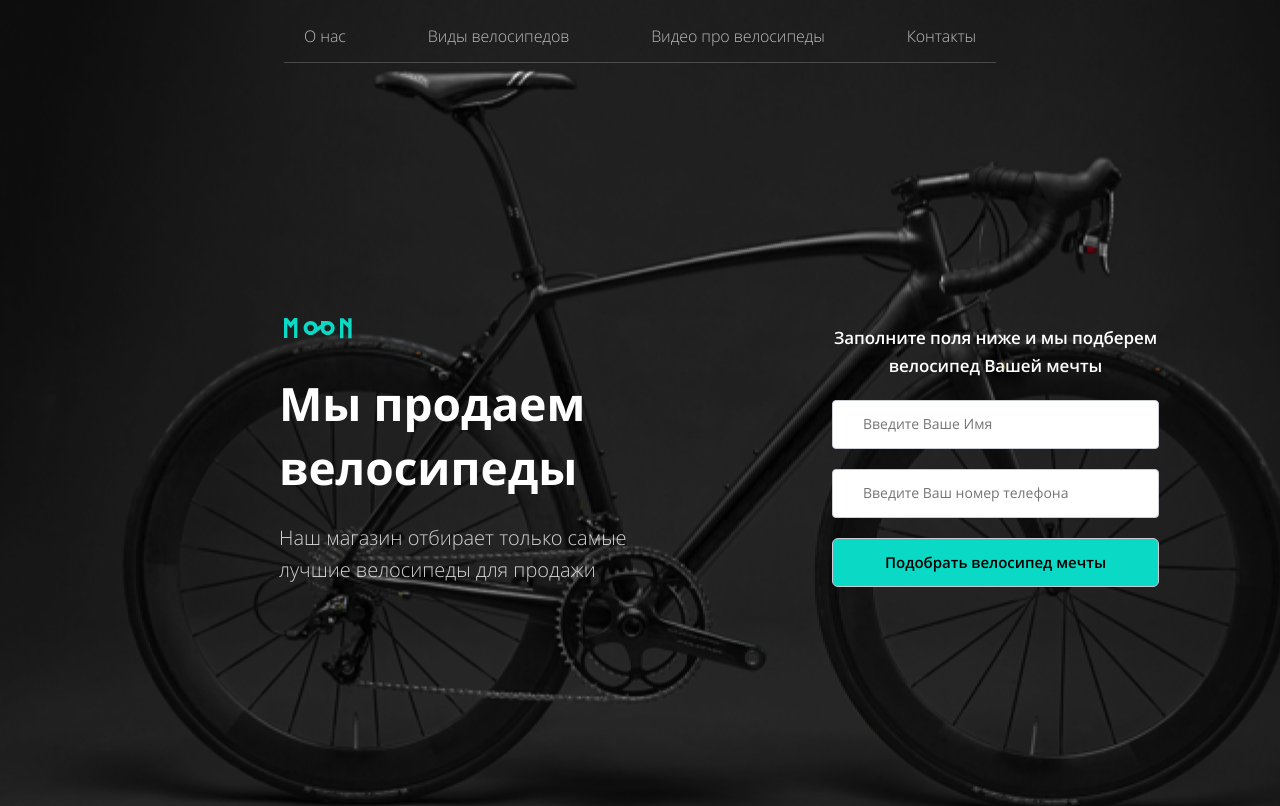
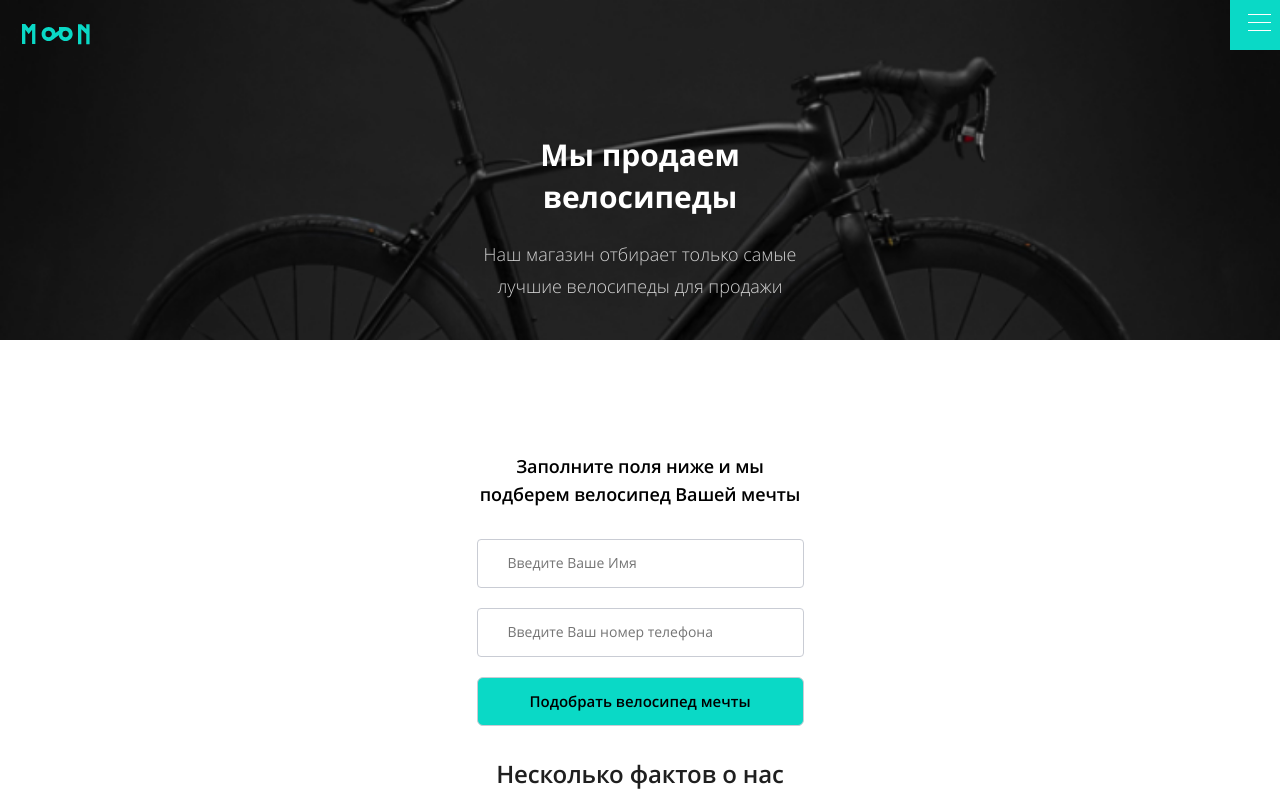
Before and after one commit to ggpopova/bicycles, a website: page source/index.html in a window 1280 px wide. Shown: the top 806 px of the page. Drawn offline with nearby package versions, Linux system fonts and the light colour scheme; files that its build step writes are made by us from their sources; files whose address does not match are found by name.

Commit message:
Изменит логику адаптива

```diff
--- a/source/scss/blocks/footer-main.scss
+++ b/source/scss/blocks/footer-main.scss
@@ -9,18 +9,17 @@
 .footer-main__address {
   margin-bottom: 41px;
 
-  @media (max-width: $tablet-width) {
+  @media (max-width: $desktop-width) {
     margin-bottom: 24px;
   }
 
-  @media (max-width: $mobile-width) {
+  @media (max-width: $tablet-width) {
     margin-bottom: 18px;
   }
 }
 
 .footer-main__address h2 {
   margin: 0 11px 29px 0;
-  padding-left: 20px;
   font-weight: 600;
   font-size: 30px;
   line-height: 30px;
@@ -28,13 +27,14 @@
   text-align: center;
   color: $gray-light;
 
-  @media (max-width: $tablet-width) {
+  @media (max-width: $desktop-width) {
     margin-bottom: 18px;
     font-size: 24px;
     line-height: 30px;
   }
 
-  @media (max-width: $mobile-width) {
+  @media (max-width: $tablet-width) {
+    padding-left: 10px;
     font-size: 18px;
     line-height: 30px;
   }
@@ -42,18 +42,18 @@
 
 .footer-main__address p {
   margin: 0;
-  padding: 0 200px 0 200px;
+  padding: 0 200px 0 183px;
   font-weight: normal;
   font-size: 17px;
   line-height: 31px;
   text-align: center;
   color: $gray-darkest;
 
-  @media (max-width: $tablet-width) {
+  @media (max-width: $desktop-width) {
     padding: 0 69px;
   }
 
-  @media (max-width: $mobile-width) {
+  @media (max-width: $tablet-width) {
     width: 288px;
     margin: 0 auto;
     padding: 0 15px 0 17px;
@@ -64,23 +64,23 @@
   margin: 0 auto;
   margin-bottom: 29px;
 
-  @media (max-width: $tablet-width) {
+  @media (max-width: $desktop-width) {
     margin-bottom: 8px;
   }
 
-  @media (max-width: $mobile-width) {
+  @media (max-width: $tablet-width) {
     margin-bottom: 19px;
   }
 }
 
 .footer-main__thumbnail {
-  @media (max-width: $tablet-width) {
+  @media (max-width: $desktop-width) {
     max-width: 698px;
     min-height: 545px;
     object-fit: cover;
   }
 
-  @media (max-width: $mobile-width) {
+  @media (max-width: $tablet-width) {
     max-width: 320px;
     min-height: 250px;
   }
@@ -91,14 +91,14 @@
   flex-direction: row;
   flex-wrap: wrap;
   justify-content: flex-start;
-  width: 558px;
+  min-width: 558px;
   margin: 0 auto 97px;
 
-  @media (max-width: $tablet-width) {
+  @media (max-width: $desktop-width) {
     margin-bottom: 44px;
   }
 
-  @media (max-width: $mobile-width) {
+  @media (max-width: $tablet-width) {
     flex-direction: column;
     gap: 7px;
     margin-bottom: 31px;
@@ -134,7 +134,7 @@
 .footer-main__email {
   margin-right: 86px;
 
-  @media (max-width: $mobile-width) {
+  @media (max-width: $tablet-width) {
     margin-right: 0;
   }
 }
--- a/source/scss/blocks/menu-nav.scss
+++ b/source/scss/blocks/menu-nav.scss
@@ -3,12 +3,12 @@
   margin-bottom: 261px;
   padding: 0 284px;
 
-  @media (max-width: $tablet-width) {
+  @media (max-width: $desktop-width) {
     margin: 0 0 37px 0;
     padding: 0;
   }
 
-  @media (max-width: $mobile-width) {
+  @media (max-width: $tablet-width) {
     margin-bottom: 24px;
   }
 }
@@ -17,14 +17,14 @@
   position: absolute;
   top: 318px;
 
-  @media (max-width: $tablet-width) {
+  @media (max-width: $desktop-width) {
     top: 0;
     margin-top: 10px;
     margin-left: 22px;
     padding: 14px 0 6px;
   }
 
-  @media (max-width: $mobile-width) {
+  @media (max-width: $tablet-width) {
     margin-left: 19px;
   }
 }
@@ -32,7 +32,7 @@
 .menu-nav__toggle {
   display: none;
 
-  @media (max-width: $tablet-width) {
+  @media (max-width: $desktop-width) {
     display: flex;
     position: relative;
     top: 0;
@@ -70,35 +70,30 @@
   list-style: none;
   border-bottom: 1px solid $gray-lighter;
 
-  @media (max-width: $tablet-width) {
+  @media (max-width: $desktop-width) {
     display: none;
   }
 }
 
-.menu-nav__item:first-of-type {
-  @media (max-width: $tablet-width) {
-    margin-top: 50px;
-  }
-}
+// .menu-nav__item:first-of-type {
+//   @media (max-width: $desktop-width) {
+//     margin-top: 50px;
+//   }
+// }
 
-.menu-nav__list:last-child {
-  @media (max-width: $tablet-width) {
-    padding-bottom: 30%;
-  }
-
-  @media (max-width: $mobile-width) {
-    padding-bottom: 100%;
-  }
-}
+// .menu-nav__list:last-child {
+//   @media (max-width: $desktop-width) {
+//     padding-bottom: 138px;
+//   }
+// }
 
 .menu-nav__item {
   margin-top: 10px;
   padding: 10px 20px;
 
-  @media (max-width: $tablet-width) {
+  @media (max-width: $desktop-width) {
     position: relative;
     width: 100%;
-    margin-top: 40px;
     margin-left: 0;
     padding: 17px 16px;
     background: $menu-background-gray;
@@ -115,9 +110,9 @@
     }
   }
 
-  @media (max-width: $mobile-width) {
-    margin-top: 28px;
-  }
+  // @media (max-width: $mobile-width) {
+  //   margin-top: 28px;
+  // }
 }
 
 .menu-nav__item a {
@@ -137,7 +132,7 @@
     opacity: 1;
   }
 
-  @media (max-width: $tablet-width) {
+  @media (max-width: $desktop-width) {
     font-size: 20px;
     line-height: 28px;
     color: $menu-gray;
@@ -145,7 +140,7 @@
 }
 
 .menu-nav--opened .menu-nav__toggle {
-  @media (max-width: $tablet-width) {
+  @media (max-width: $desktop-width) {
     background-color: $basic-white;
 
     &::before,
@@ -174,9 +169,12 @@
   position: absolute;
   display: flex;
   flex-direction: column;
+  justify-content: flex-start;
+  gap: 18px;
   width: 100%;
-  // min-height: 100vh;
+  min-height: 100vh;
   background-color: $basic-white;
+  padding: 38px 0;
 }
 
 .menu-nav--opened {
--- a/source/scss/blocks/options.scss
+++ b/source/scss/blocks/options.scss
@@ -3,11 +3,11 @@
   padding-bottom: 149px;
   background-color: $background-gray;
 
-  @media (max-width: $tablet-width) {
+  @media (max-width: $desktop-width) {
     padding-bottom: 71px;
   }
 
-  @media (max-width: $mobile-width) {
+  @media (max-width: $tablet-width) {
     padding-bottom: 52px;
   }
 }
@@ -23,7 +23,7 @@
   color: $gray-light;
   text-align: center;
 
-  @media (max-width: $tablet-width) {
+  @media (max-width: $desktop-width) {
     margin-bottom: 29px;
     padding-top: 50px;
     font-size: 24px;
@@ -42,13 +42,13 @@
   margin: 0 auto;
   padding: 0;
 
-  @media (max-width: $tablet-width) {
+  @media (max-width: $desktop-width) {
     align-items: baseline;
     justify-content: center;
     max-width: 598px;
   }
 
-  @media (max-width: $mobile-width) {
+  @media (max-width: $tablet-width) {
     flex-direction: column;
     gap: 43px;
     padding: 0 25px;
@@ -62,16 +62,17 @@
   align-items: center;
   gap: 17px;
 
-  @media (max-width: $tablet-width) {
+  @media (max-width: $desktop-width) {
     gap: 18px;
     margin-right: 0;
+    margin: 0 auto;
   }
 }
 
 .options__item:nth-child(2n) {
   margin-top: 30px;
 
-  @media (max-width: $tablet-width) {
+  @media (max-width: $desktop-width) {
     margin-top: 0;
   }
 }
@@ -80,7 +81,8 @@
   margin: 0;
   margin-top: -8px;
 
-  @media (max-width: $tablet-width) {
+  @media (max-width: $desktop-width) {
+    margin: 0 auto;
     margin-top: -1px;
   }
 }
@@ -101,7 +103,7 @@
     background-repeat: no-repeat;
   }
 
-  @media (max-width: $tablet-width) {
+  @media (max-width: $desktop-width) {
     &::before {
       top: 57%;
       left: -14%;
@@ -113,7 +115,7 @@
     }
   }
 
-  @media (max-width: $mobile-width) {
+  @media (max-width: $tablet-width) {
     &::before {
       left: -9%;
     }
@@ -145,7 +147,7 @@
     background-repeat: no-repeat;
   }
 
-  @media (max-width: $tablet-width) {
+  @media (max-width: $desktop-width) {
     &::before {
       display: none;
     }
@@ -171,7 +173,9 @@
     z-index: 1;
   }
 
-  @media (max-width: $tablet-width) {
+  @media (max-width: $desktop-width) {
+    margin: 0 auto;
+
     &::before {
       top: -5%;
       right: -9%;
@@ -182,7 +186,8 @@
     }
   }
 
-  @media (max-width: $mobile-width) {
+  @media (max-width: $tablet-width) {
+
     &::before {
       right: -5.5%;
     }
@@ -194,7 +199,7 @@
   object-fit: cover;
   border-radius: 10px;
 
-  @media (max-width: $tablet-width) {
+  @media (max-width: $desktop-width) {
     width: 270px;
     height: 300px;
   }
--- a/source/scss/blocks/page-header.scss
+++ b/source/scss/blocks/page-header.scss
@@ -9,8 +9,8 @@
     background-image: url("../img/photo-1-desktop@2x.jpg");
   }
 
-  @media (max-width: $tablet-width) {
-    height: 340px;
+  @media (max-width: $desktop-width) {
+    max-height: 340px;
     background-image: url("../img/photo-1-tablet@1x.jpg");
 
     @media (min-resolution: 2dppx) {
@@ -18,8 +18,8 @@
     }
   }
 
-  @media (max-width: $mobile-width) {
-    height: 390px;
+  @media (max-width: $tablet-width) {
+    max-height: 390px;
     background-image: url("../img/photo-1-mobile@1x.jpg");
 
     @media (min-resolution: 2dppx) {
@@ -32,18 +32,18 @@
   display: flex;
   flex-direction: row;
   justify-content: space-between;
-  gap: 150px;
   max-width: 880px;
   margin: 0 auto 0 279px;
   padding-bottom: 239px;
 
-  @media (max-width: $tablet-width) {
+  @media (max-width: $desktop-width) {
     flex-direction: column;
+    gap: 150px;
     max-width: 440px;
     margin: 0 auto;
   }
 
-  @media (max-width: $mobile-width) {
+  @media (max-width: $tablet-width) {
     gap: 140px;
     padding: 0 16px 0 15px;
   }
@@ -52,10 +52,14 @@
 .page-header__title {
   display: flex;
   flex-direction: column;
-  min-width: 381px;
+  max-width: 381px;
 
-  @media (max-width: $mobile-width) {
-    min-width: 288px;
+  @media (max-width: $desktop-width){
+    margin: 0 auto;
+  }
+
+  @media (max-width: $tablet-width) {
+    max-width: 288px;
   }
 }
 
@@ -68,7 +72,7 @@
   text-align: left;
   color: $basic-white;
 
-  @media (max-width: $tablet-width) {
+  @media (max-width: $desktop-width) {
     margin-bottom: 20px;
     font-size: 30px;
     line-height: 42px;
@@ -86,7 +90,7 @@
   color: $basic-white;
   opacity: 0.8;
 
-  @media (max-width: $tablet-width) {
+  @media (max-width: $desktop-width) {
     font-size: 18px;
     line-height: 32px;
     text-align: center;
@@ -100,11 +104,11 @@
   gap: 20px;
   width: 327px;
 
-  @media (max-width: $tablet-width) {
+  @media (max-width: $desktop-width) {
     width: auto;
   }
 
-  @media (max-width: $mobile-width) {
+  @media (max-width: $tablet-width) {
     gap: 19px;
   }
 }
@@ -118,7 +122,7 @@
   text-align: center;
   color: $basic-white;
 
-  @media (max-width: $tablet-width) {
+  @media (max-width: $desktop-width) {
     margin-bottom: 11px;
     padding-left: 50px;
     padding-right: 50px;
@@ -126,7 +130,7 @@
     color: $basic-black;
   }
 
-  @media (max-width: $mobile-width) {
+  @media (max-width: $tablet-width) {
     margin-bottom: 0;
     padding-left: 10px;
     padding-right: 10px;
@@ -142,12 +146,12 @@
   border: 1px solid $gray-lightest;
   border-radius: 4px;
 
-  @media (max-width: $tablet-width) {
+  @media (max-width: $desktop-width) {
     margin: 0 auto;
     border: 1px solid $gray-lightest;
   }
 
-  @media (max-width: $mobile-width) {
+  @media (max-width: $tablet-width) {
     width: 288px;
   }
 }
--- a/source/scss/variables.scss
+++ b/source/scss/variables.scss
@@ -1,6 +1,6 @@
 // SIZES
-$desktop-width: 1440px;
-$tablet-width: 768px;
+$desktop-width: 1339px;
+$tablet-width: 767px;
 $mobile-width: 320px;
 
 // COLORS
```
Also changed, not shown: source/scss/blocks/advantages.scss (+6 -6 lines), source/scss/blocks/information-video.scss (+12 -12 lines), build/css/style.min.css, 1 other file.
